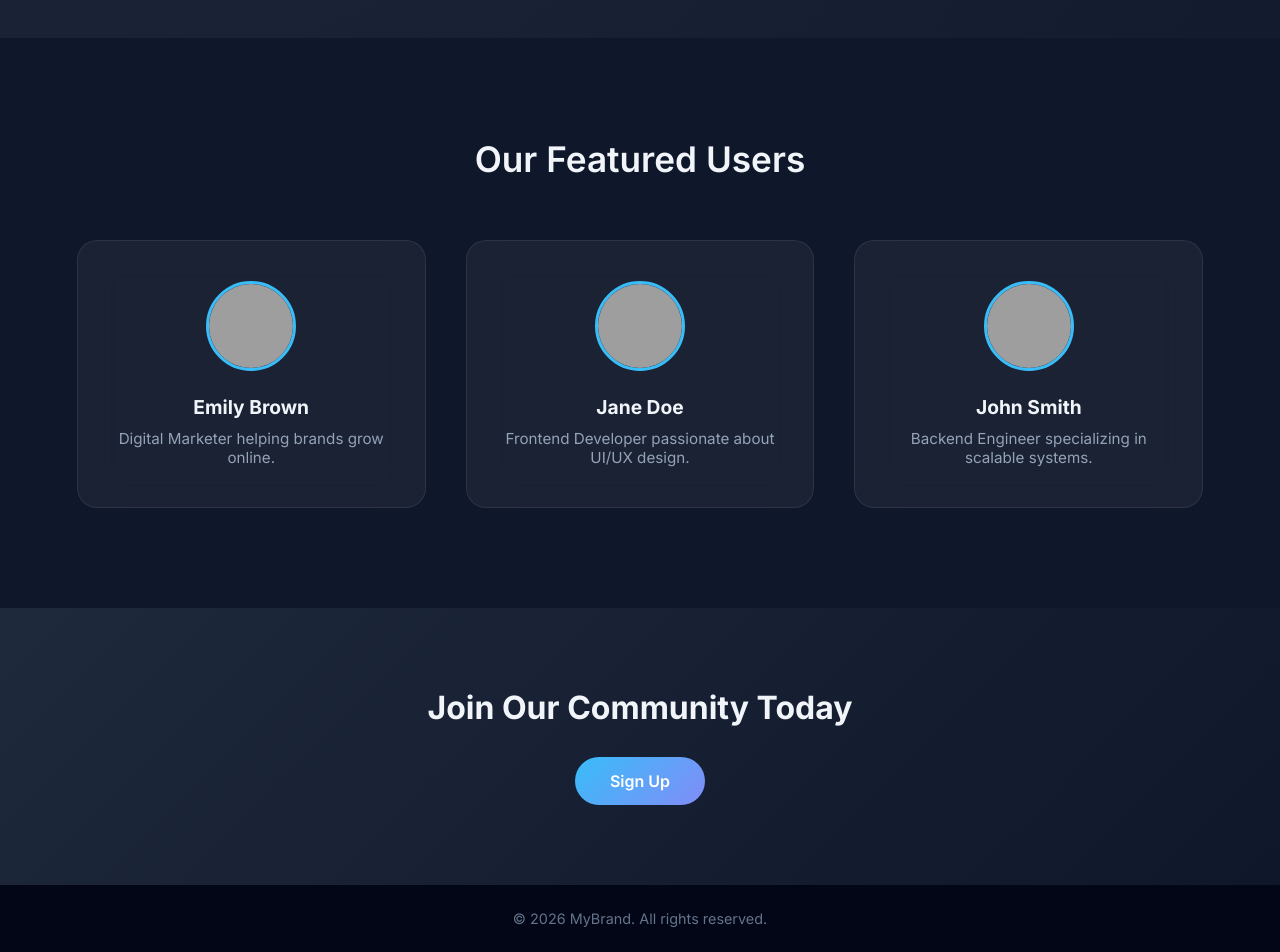
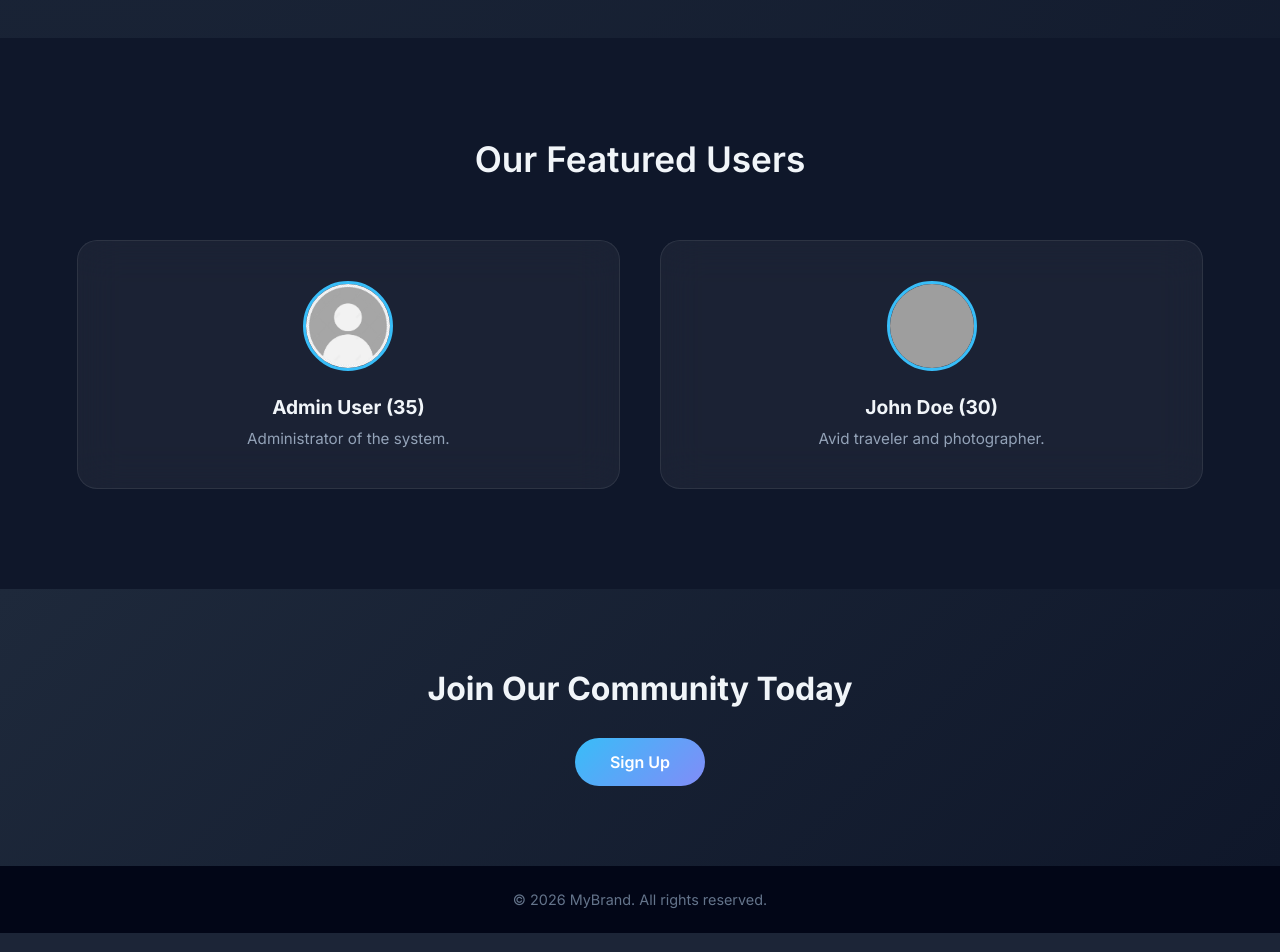
Before and after one commit to mateuszral/flask-learn, a Flask app: page / in a window 1280 px wide. Shown: the part 744-1696 px from the top of the page. Run offline with Flask 3, Linux system fonts and the light colour scheme; grey boxes are pictures that could not be loaded.

Commit message:
feat: use featured users from variable USERS - not boilerplate

```diff
--- a/main.py
+++ b/main.py
@@ -13,7 +13,7 @@ app.config['PERMANENT_SESSION_LIFETIME'] = timedelta(days=30)
 
 @app.route('/')
 def home():
-    return render_template('index.html')
+    return render_template('index.html', users=USERS)
 
 @app.get('/users')
 def get_users():
@@ -243,7 +243,8 @@ def register():
         'email': email,
         'password': generate_password_hash(password),
         'role': 'user',
-        'change_password': False
+        'change_password': False,
+        'is_featured': False
     }
 
     USERS.append(new_user)
@@ -298,7 +299,8 @@ def admin_add_user():
         'email': email,
         'password': generate_password_hash(password),
         'role': role,
-        'change_password': True
+        'change_password': True,
+        'is_featured': False
     }
 
     USERS.append(new_user)
--- a/templates/index.html
+++ b/templates/index.html
@@ -15,21 +15,20 @@
         <h2>Our Featured Users</h2>
 
         <div class="user-grid">
-            <div class="user-card">
-                <img src="https://picsum.photos/id/1004/80/80" alt="User 3">
-                <h3>Emily Brown</h3>
-                <p>Digital Marketer helping brands grow online.</p>
-            </div>
-            <div class="user-card">
-                <img src="https://picsum.photos/id/1005/80/80" alt="User 1">
-                <h3>Jane Doe</h3>
-                <p>Frontend Developer passionate about UI/UX design.</p>
-            </div>
-            <div class="user-card">
-                <img src="https://picsum.photos/id/1006/80/80" alt="User 2">
-                <h3>John Smith</h3>
-                <p>Backend Engineer specializing in scalable systems.</p>
-            </div>
+            {% for user in users %}
+                {% if user.is_featured %}
+                    <div class="user-card">
+                        <!-- to change after uploading avatars to server -->
+                        {% if user.avatar %}
+                            <img src="{{ user.avatar }}" />
+                        {% else %}
+                            <img src="{{ url_for('static', filename='img/default.png') }}" />
+                        {% endif %}
+                        <h3>{{ user.user_info.first_name }} {{ user.user_info.last_name }} ({{ user.user_info.age }})</h3>
+                        <p>{{ user.user_info.bio }}</p>
+                    </div>
+                {% endif %}
+            {% endfor %}
         </div>
     </section>
 
--- a/utils/utils.py
+++ b/utils/utils.py
@@ -9,7 +9,15 @@ USERS = [
         "email": "admin@admin.com",
         "password": generate_password_hash("admin"),
         "role": "admin",
-        "change_password": False
+        "change_password": False,
+        "is_featured": True,
+        "user_info": {
+            "first_name": "Admin",
+            "last_name": "User",
+            "age": 35,
+            "bio": "Administrator of the system."
+        },
+        "avatar": None
     },
     {
         "id": "fd14e866-209f-4422-ba1c-e499910e9d76",
@@ -17,7 +25,15 @@ USERS = [
         "email": "john@example.com",
         "password": generate_password_hash("password123"),
         "role": "user",
-        "change_password": False
+        "change_password": False,
+        "is_featured": True,
+        "user_info": {
+            "first_name": "John",
+            "last_name": "Doe",
+            "age": 30,
+            "bio": "Avid traveler and photographer."
+        },
+        "avatar": "https://picsum.photos/id/1004/80/80"
     },
     {
         "id": "6c6590d6-a16f-444d-9e9b-b8de29e6174f",
@@ -25,7 +41,15 @@ USERS = [
         "email": "jane@example.com",
         "password": generate_password_hash("securepass"),
         "role": "user",
-        "change_password": False
+        "change_password": False,
+        "is_featured": False,
+        "user_info": {
+            "first_name": "Jane",
+            "last_name": "Doe",
+            "age": 28,
+            "bio": "Software developer and tech enthusiast."
+        },
+        "avatar": "https://picsum.photos/id/1005/80/80"
     }
 ]
 
```
Also changed, not shown: README.md.
